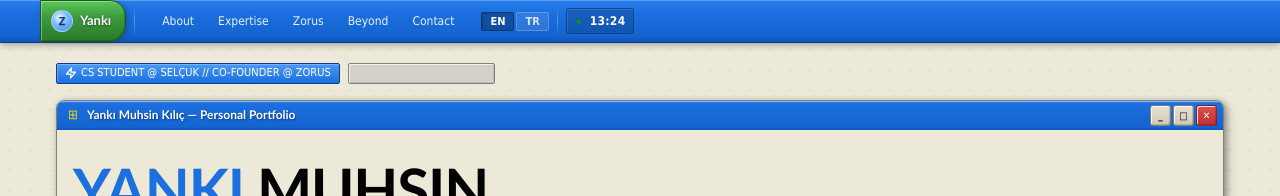
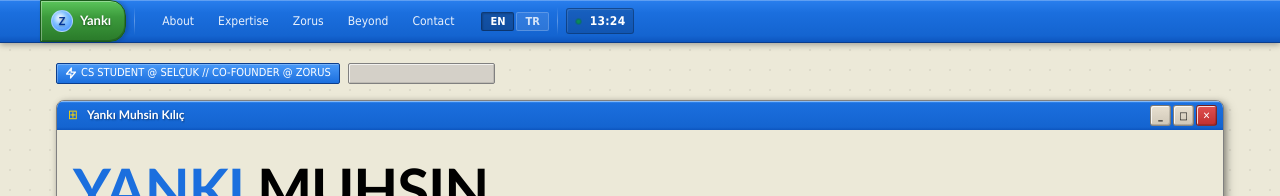
Before and after one commit to yancelic/Personal-Website, a React (Vite) app: page / in a window 1280 px wide. Shown: the top 196 px of the page. Built offline with nearby package versions, Linux system fonts and the light colour scheme; a web font is replaced by a local one.

Commit message:
fix: update site title and hero window title to Yankı Muhsin Kılıç

```diff
--- a/index.html
+++ b/index.html
@@ -6,7 +6,7 @@
     <title>Yankı Muhsin Kılıç</title>
     <meta name="description" content="Computer Engineer, Entrepreneur, and Artist — building high-impact tech & creative experiences." />
     <meta name="author" content="Yankı Muhsin Kılıç" />
-    <meta property="og:title" content="Yankı Muhsin Kılıç // Portfolio" />
+    <meta property="og:title" content="Yankı Muhsin Kılıç" />
     <meta property="og:description" content="Building things that matter — with code, music, and the quiet power of 15 minutes." />
     <meta property="og:type" content="website" />
     <meta name="theme-color" content="#FAF8F5" />
--- a/src/components/sections/HeroSection.jsx
+++ b/src/components/sections/HeroSection.jsx
@@ -18,7 +18,7 @@ const content = {
       { text: "MUSIC & GEAR",  icon: <MusicIcon size={13} />, rotate: "-2deg" },
       { text: "PSYCHOLOGY",   icon: <BrainIcon size={13} />, rotate: "3deg" },
     ],
-    windowTitle: "Yankı Muhsin Kılıç — Personal Portfolio",
+    windowTitle: "Yankı Muhsin Kılıç",
     aboutTag: "// ABOUT ME",
   },
   tr: {
@@ -35,7 +35,7 @@ const content = {
       { text: "MÜZİK & EKİPMAN",  icon: <MusicIcon size={13} />, rotate: "-2deg" },
       { text: "PSİKOLOJİ",         icon: <BrainIcon size={13} />, rotate: "3deg" },
     ],
-    windowTitle: "Yankı Muhsin Kılıç — Kişisel Portföy",
+    windowTitle: "Yankı Muhsin Kılıç",
     aboutTag: "// HAKKIMDA",
   },
 };
```
